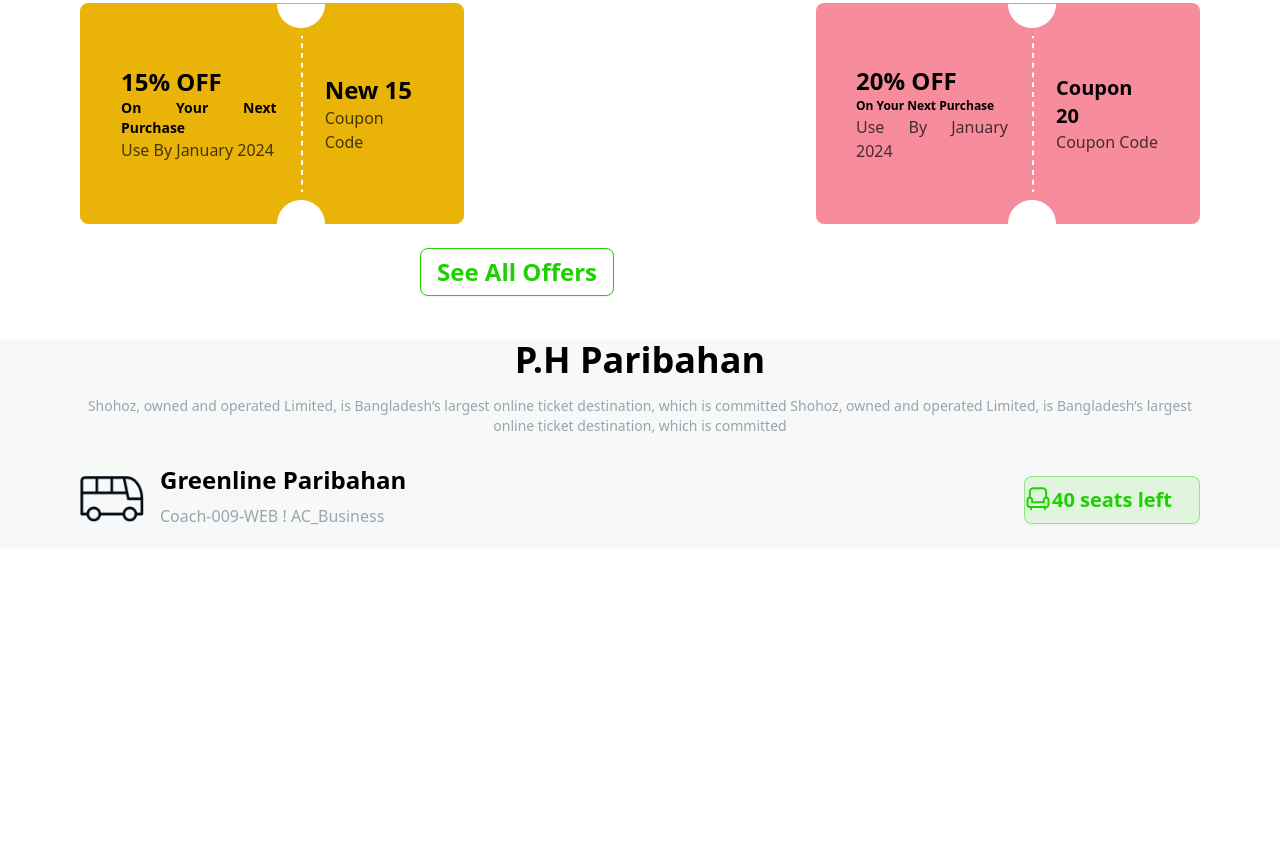
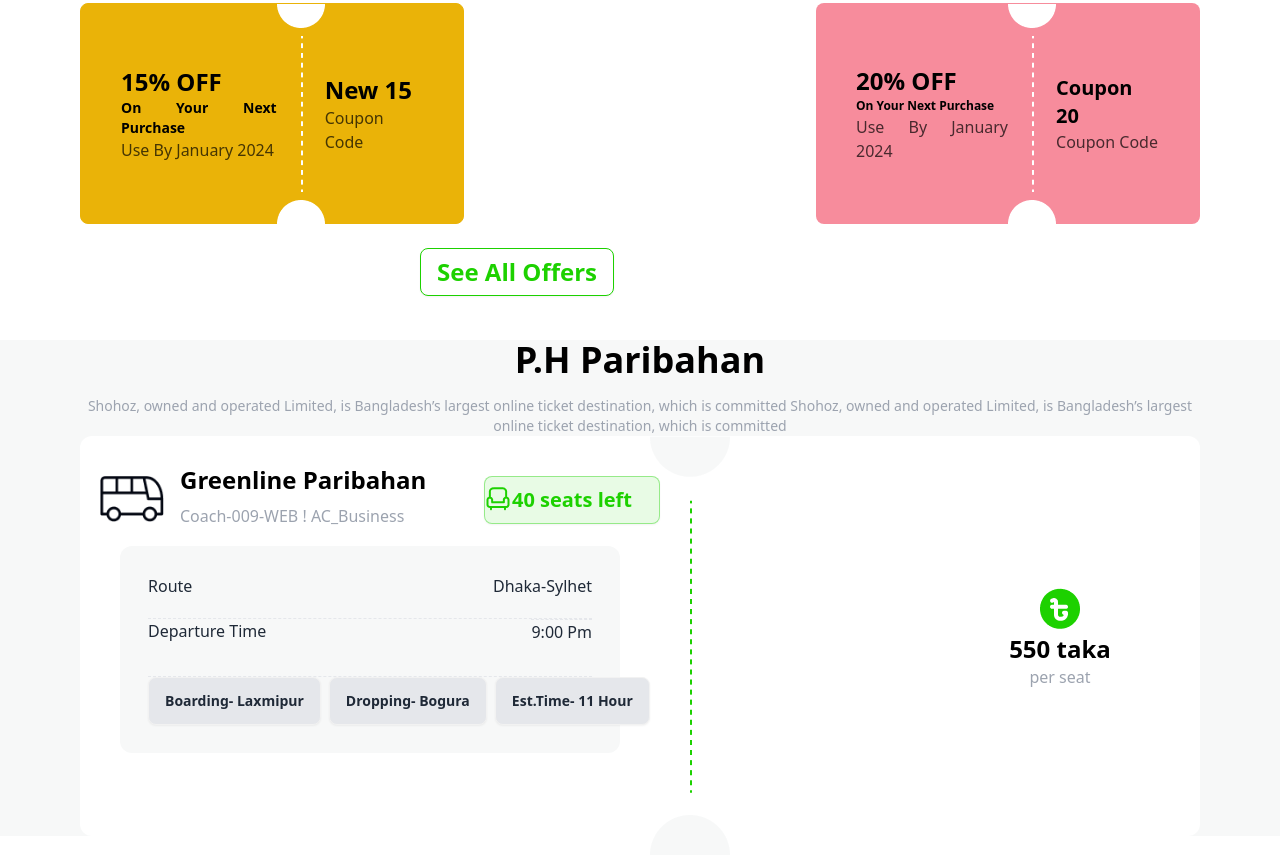
Before and after one commit to Nahid3d/Assignment-5, a plain HTML site: page index.html in a window 1280 px wide. Shown: the part 617-1472 px from the top of the page. Before the commit the page ends 1165 px from the top, so only its background shows below. Drawn offline with nearby package versions, Linux system fonts and the light colour scheme.

Commit message:
set section add

```diff
--- a/index.html
+++ b/index.html
@@ -148,19 +148,54 @@
           Shohoz, owned and operated Limited, is Bangladesh’s  largest online ticket destination, which is committed
         </p>
         </div>
-        <div class=" flex justify-between">
+        <!-- Greenline Paribahan -->
+        <div>
+          <div class=" flex justify-between bg-white px-5 rounded-xl">
             <div class="ml-20 mt-4 mb-5 justify-center">
               <img class="absolute mt-6 -ml-20 w-16" src="./images/bus-logo.png" alt="">
               <h1 class="text-2xl mt-3 text-black font-extrabold">Greenline Paribahan</h1> <br>
               <p class="text-gray-400 -mt-4">Coach-009-WEB ! AC_Business</p>
             </div>
-          <div class=" flex justify-between mt-10">
+            <div class=" flex justify-between mt-10  absolute ml-96">
               <img class="absolute mt-2  " src="/images/seat-green.png" alt="bus icon">
               <a class="btn  w-44 border-[#1DD10066] hover:border-[#1DD10066] bg-[#1DD1001A] hover:bg-[#1DD1001A] text-xl font-semibold text-[#1DD100]">40 seats left</a>
 
             </div>
+            <img class="absolute ml-[550px]" src="./images/info-devider.png" alt="">
+            <!-- set prices  -->
+            <div class="h-[400px] w-60 flex flex-col justify-center items-center">
+              <img class="" src="./images/fare.png" alt="">
+              <h1 class="text-black text-2xl font-semibold">550 taka</h1>
+              <p class="text-gray-400">per seat</p>
+            </div>
 
           </div>
+
+
+          <div class="absolute -mt-[290px] ml-10 -mt[400px] bg-[#F7F8F8]  p-7 rounded-xl border-none gap-y-5 flex flex-col flex-1 justify-between border w-[500px]  border-red-700 divide-y divide-dashed">
+
+           <div class="flex flex-row justify-between  ">
+             <h1>Route</h1>
+             <span> Dhaka-Sylhet</span>
+
+          </div>
+
+             <div class="flex flex-row justify-between divide-y divide-dashed">
+              <h2 class="">Departure Time</h2>
+              <span>9:00 Pm</span>
+             </div>
+             <div class="flex flex-row mt-3 gap-2">
+              <button class="btn text-sm bg-gray-200 ">Boarding- Laxmipur</button>
+              <button class="btn text-sm bg-gray-200 ">Dropping- Bogura</button>
+              <button class="btn text-sm bg-gray-200 ">Est.Time- 11 Hour</button>
+             </div>
+          </div>
+
+        </div>
+
+
+
+
 
       </div>
       </section>
```
Lines whose indentation alone changed are shown as unchanged.
